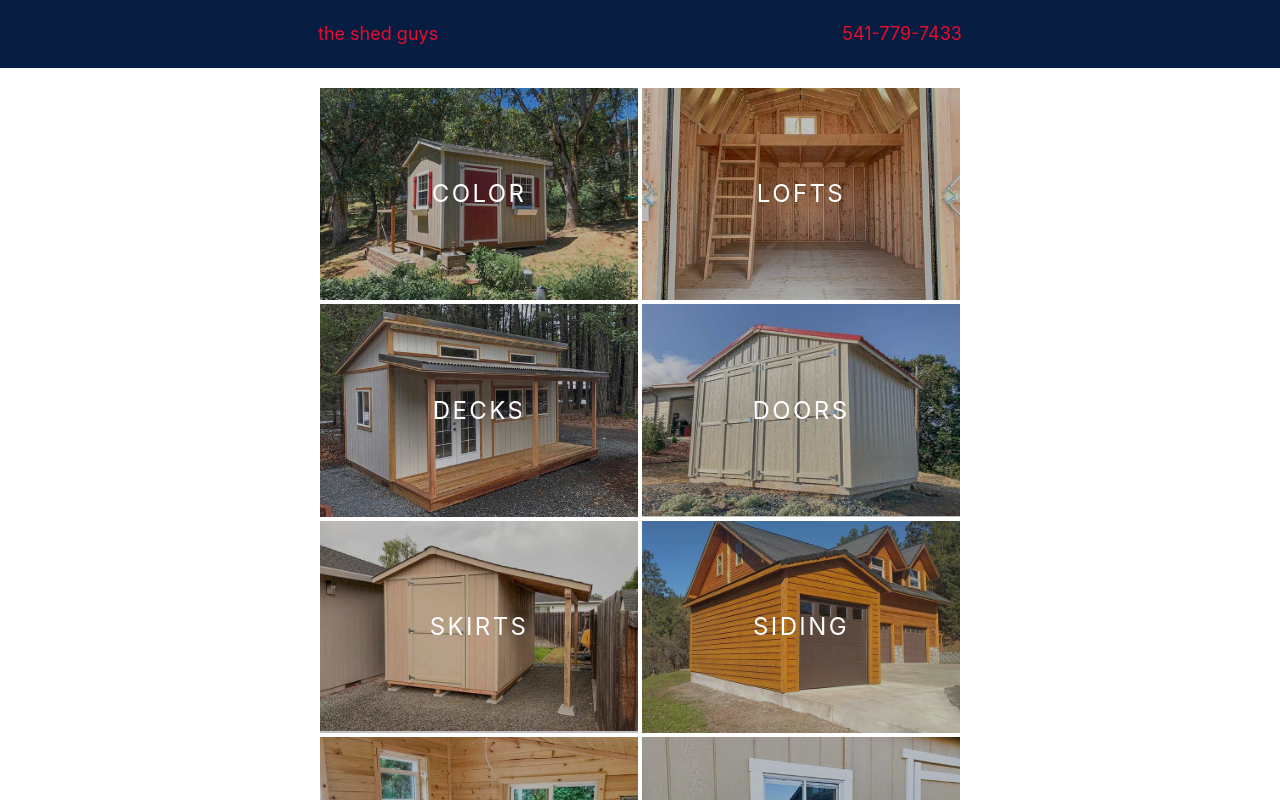
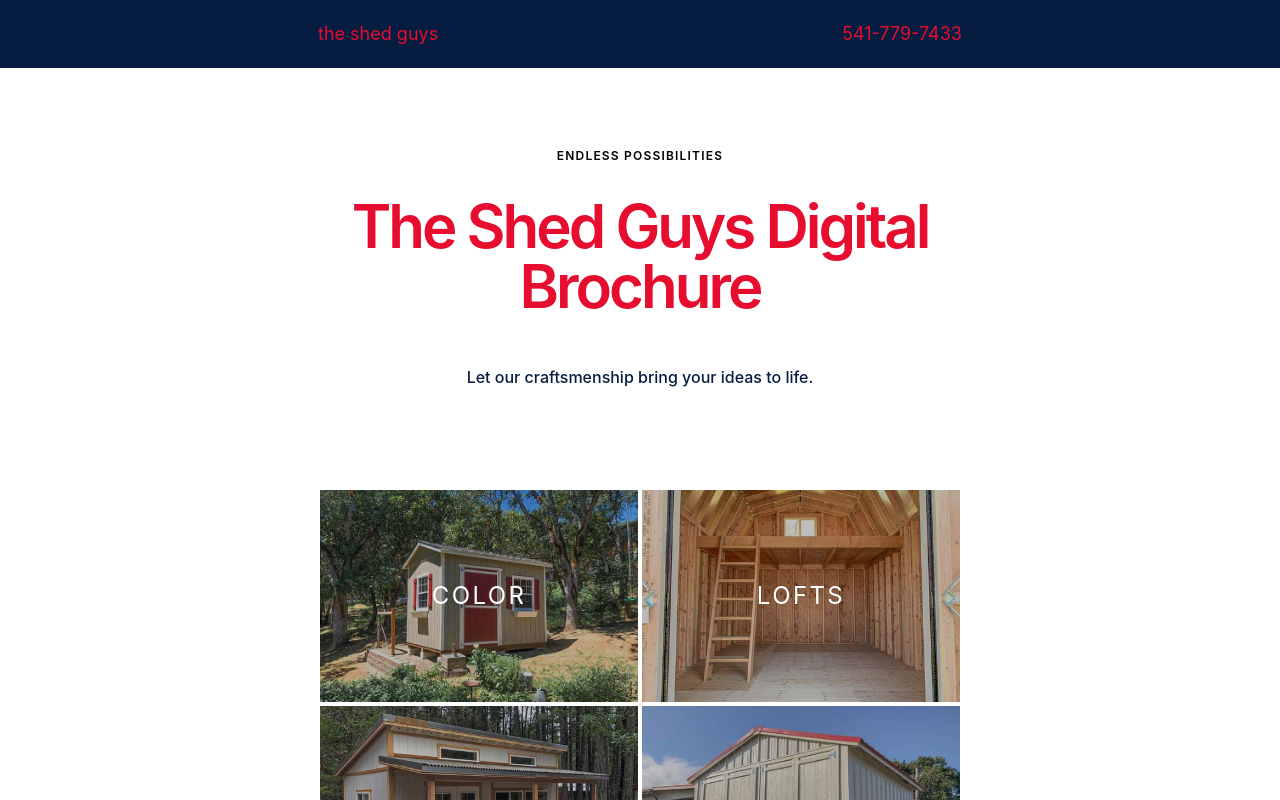
Before and after one commit to Druashley/brochure, a React (Create React App) app: page / in a window 1280 px wide. Shown: the top 800 px of the page. Built offline with nearby package versions, Linux system fonts and the light colour scheme.

Commit message:
added title screen

```diff
--- a/package.json
+++ b/package.json
@@ -1,4 +1,5 @@
 {
+  "homepage": "https://Druashley.github.io/brochure",
   "name": "brochure",
   "version": "0.1.0",
   "private": true,
@@ -15,6 +16,8 @@
     "web-vitals": "^1.1.2"
   },
   "scripts": {
+    "predeploy": "npm run build",
+    "deploy": "gh-pages -d build",
     "start": "craco start",
     "build": "craco build",
     "test": "craco test",
@@ -40,6 +43,7 @@
   },
   "devDependencies": {
     "autoprefixer": "^9.8.6",
+    "gh-pages": "^3.2.2",
     "postcss": "^7.0.36",
     "tailwindcss": "npm:@tailwindcss/postcss7-compat@^2.2.2"
   }
--- /dev/null
+++ b/src/components/Title.js
@@ -0,0 +1,21 @@
+import React from "react";
+
+export default function Title() {
+  return (
+    <section class="text-gray-700 pt-12">
+      <div class="container flex flex-col items-center px-5 py-8 mx-auto">
+        <div class="flex flex-col w-full mb-12 text-left lg:text-center">
+          <h2 class="mb-8 text-xs font-semibold tracking-widest text-black uppercase title-font">
+            endless possibilities
+          </h2>
+          <h1 class="lg:mx-auto mb-12 text-2xl font-semibold leading-none tracking-tighter text-logo lg:w-1/2 sm:text-6xl title-font">
+            The Shed Guys Digital Brochure
+          </h1>
+          <p class="lg:mx-auto text-base font-medium leading-relaxed text-gray-700 lg:w-1/2">
+            Let our craftsmenship bring your ideas to life.
+          </p>
+        </div>
+      </div>
+    </section>
+  );
+}
--- a/src/pages/Gallery.js
+++ b/src/pages/Gallery.js
@@ -1,4 +1,5 @@
 import GridGallery from "../components/GridGallery";
+import Title from "../components/Title";
 
 import shed from "../imgs/shed1.jpg";
 import windows from "../imgs/Windows.jpg";
@@ -33,5 +34,10 @@
     { imageUrl: weathervane, type: "weathervanes", url: "weathervane" },
   ];
 
-  return <GridGallery images={images} />;
+  return (
+    <div>
+      <Title />
+      <GridGallery images={images} />)
+    </div>
+  );
 }
```
Also changed, not shown: 1 other file (tests, documents, lock files or other folders).
